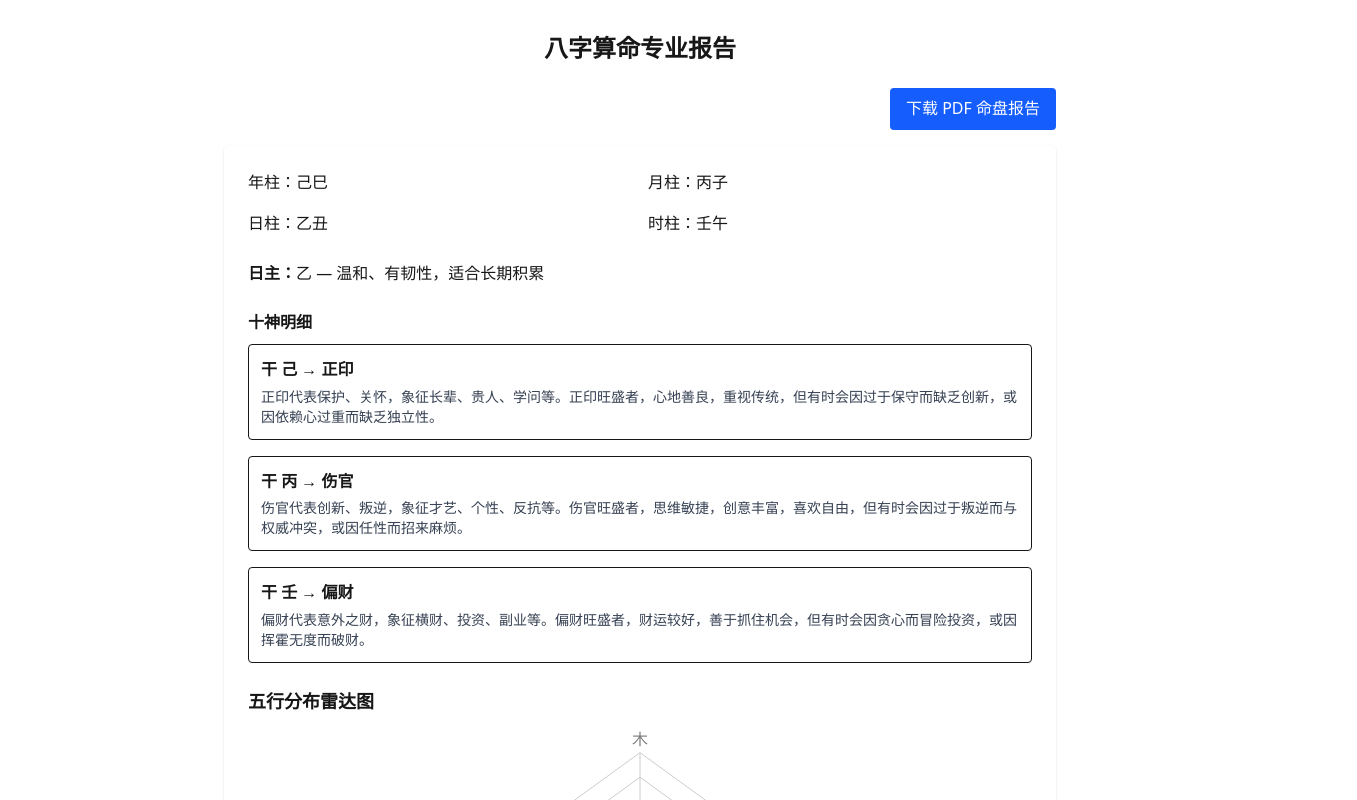
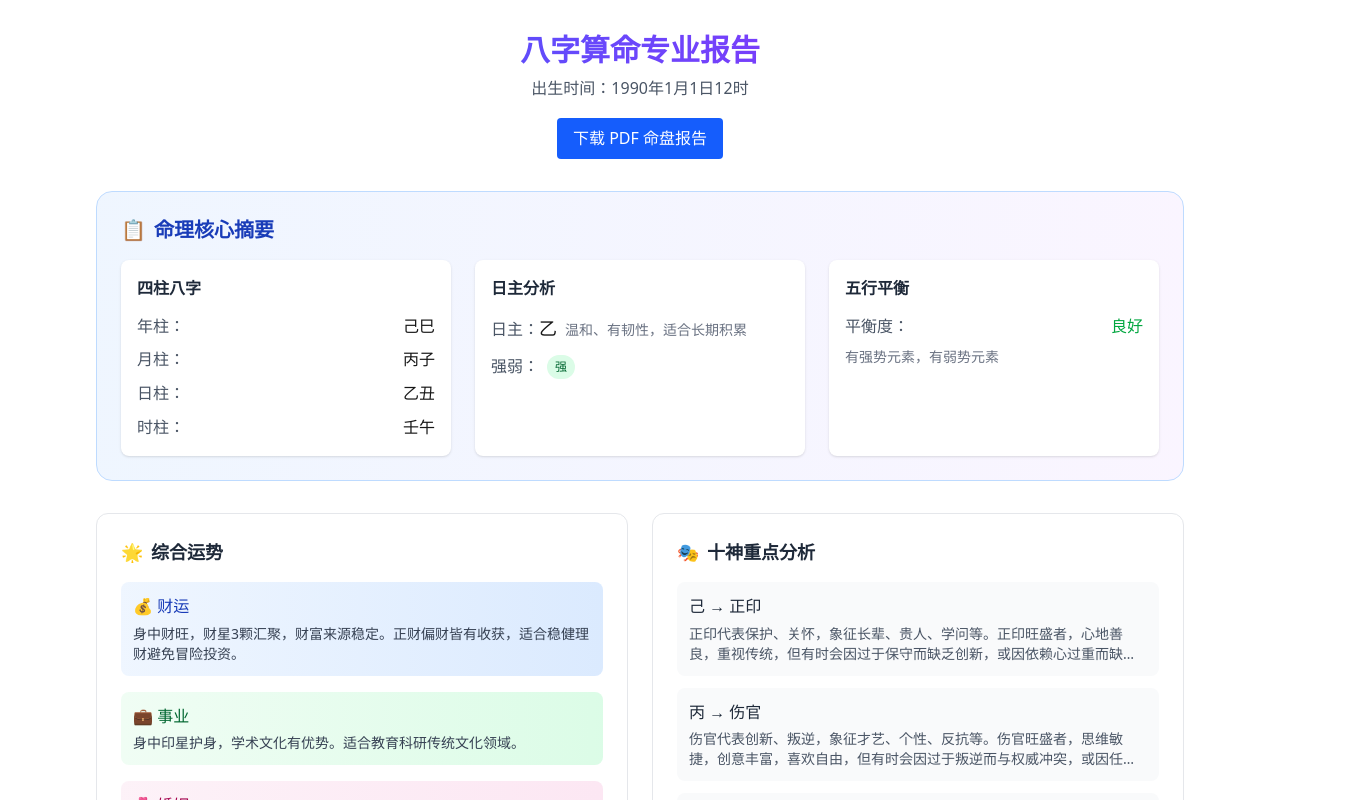
Before and after one commit to fengjutian/bazi, a Next.js app: page /result in a window 1280 px wide. Shown: the top 800 px of the page, 1357 px wide, since content can reach past the window. Built offline with nearby package versions, Linux system fonts and the light colour scheme.

Commit message:
feat(ui): 重构八字结果页面并增强可视化展示
- 将结果页面重新设计为现代化卡片布局
- 添加日主强弱分析功能
- 实现关键年份运势筛选和展示
- 优化五行平衡和十神分析的视觉呈现
- 改进整体UI响应式设计

```diff
--- a/src/app/result/page.tsx
+++ b/src/app/result/page.tsx
@@ -6,6 +6,7 @@ import { explainBazi } from "@/lib/explain"
 import { calcAllTenGods, TEN_GOD_EXPLANATIONS } from "@/lib/tenGod"
 import { calcDaYun, calcLiuNianFull } from "@/lib/daYun"
 import { generateFortune } from "@/lib/fortune"
+import { judgeDayMasterStrength } from "@/lib/fiveElements"
 import BaziChart from "@/components/BaziChart"
 import DaYunChart from "@/components/DaYunChart"
 import ExportPdfButton from "@/components/ExportPdfButton"
@@ -41,10 +42,11 @@ export default function ResultPage({ searchParams }: ResultPageProps) {
   const birthDate = new Date(birthYear, birthMonth - 1, birthDay, birthHour)
   const daYunList = calcDaYun(result.dayMaster, birthDate, true)
 
-  // 4️⃣ 流年计算
+  // 4️⃣ 流年计算（只显示关键年份）
   const liuNianList = calcLiuNianFull(result.dayMaster, birthYear, daYunList[0].startAge, true)
+  const keyLiuNianList = liuNianList.filter(ln => [20, 25, 30, 35, 40, 45, 50, 60, 70, 80].includes(ln.age))
 
-  // 5️⃣ 综合运势（使用完整八字信息）
+  // 5️⃣ 综合运势
   const fortune = generateFortune(result.dayMaster, [
     result.pillars.year,
     result.pillars.month,
@@ -52,138 +54,254 @@ export default function ResultPage({ searchParams }: ResultPageProps) {
     result.pillars.hour
   ])
 
+  // 6️⃣ 日主强弱分析
+  const dayMasterStrength = judgeDayMasterStrength(result.dayMaster, Object.values(result.pillars))
+
+  // 7️⃣ 关键指标计算
+  const fiveElementsBalance = Object.values(result.fiveElements).reduce((sum, val) => sum + val, 0) / 5
+  const hasStrongElement = Object.values(result.fiveElements).some(val => val > 0.8)
+  const hasWeakElement = Object.values(result.fiveElements).some(val => val < 0.2)
+
   return (
-    <div className="p-8 max-w-4xl mx-auto space-y-6">
-      <h1 className="text-2xl font-bold text-center">八字算命专业报告</h1>
-
-      <div className="flex justify-end mb-4">
+    <div className="p-4 md:p-8 max-w-6xl mx-auto space-y-8">
+      {/* 页面头部 */}
+      <div className="text-center">
+        <h1 className="text-3xl font-bold bg-gradient-to-r from-blue-600 to-purple-600 bg-clip-text text-transparent">
+          八字算命专业报告
+        </h1>
+        <p className="text-gray-600 mt-2">
+          出生时间：{birthYear}年{birthMonth}月{birthDay}日{birthHour}时
+        </p>
+        <div className="flex justify-center mt-4">
           <ExportPdfButton targetId="bazi-report" fileName="八字专业报告.pdf" />
         </div>
+      </div>
 
-      <div id="bazi-report" className="space-y-6 bg-white p-6 rounded shadow">
+      <div id="bazi-report" className="space-y-8">
+        {/* 1. 核心摘要卡片 */}
+        <section className="bg-gradient-to-r from-blue-50 to-purple-50 border border-blue-200 rounded-2xl p-6">
+          <h2 className="text-xl font-bold text-blue-800 mb-4 flex items-center">
+            <span className="mr-2">📋</span>
+            命理核心摘要
+          </h2>
 
-        {/* 基本信息 */}
-        <section className="grid grid-cols-2 gap-4">
-          <div>年柱：{result.pillars.year}</div>
-          <div>月柱：{result.pillars.month}</div>
-          <div>日柱：{result.pillars.day}</div>
-          <div>时柱：{result.pillars.hour}</div>
-        </section>
+          <div className="grid grid-cols-1 md:grid-cols-3 gap-6">
+            {/* 八字信息 */}
+            <div className="bg-white p-4 rounded-lg shadow-sm">
+              <h3 className="font-semibold text-gray-800 mb-3">四柱八字</h3>
+              <div className="space-y-2">
+                <div className="flex justify-between">
+                  <span className="text-gray-600">年柱：</span>
+                  <span className="font-medium">{result.pillars.year}</span>
+                </div>
+                <div className="flex justify-between">
+                  <span className="text-gray-600">月柱：</span>
+                  <span className="font-medium">{result.pillars.month}</span>
+                </div>
+                <div className="flex justify-between">
+                  <span className="text-gray-600">日柱：</span>
+                  <span className="font-medium">{result.pillars.day}</span>
+                </div>
+                <div className="flex justify-between">
+                  <span className="text-gray-600">时柱：</span>
+                  <span className="font-medium">{result.pillars.hour}</span>
+                </div>
+              </div>
+            </div>
 
-        <section>
-          <strong>日主：</strong>{result.dayMaster} — {explainBazi(result.dayMaster)}
-        </section>
-
-        {/* 十神分析 */}
-        <section>
-          <h2 className="font-semibold mb-2">十神明细</h2>
-          <div className="space-y-4">
-            {tenGods.map((tg, i) => (
-              <div key={i} className="p-3 border rounded">
-                <div><strong>干 {tg.stem} → {tg.relation}</strong></div>
-                <div className="text-sm text-gray-700 mt-1">{TEN_GOD_EXPLANATIONS[tg.relation]}</div>
-              </div>
-            ))}
-          </div>
-        </section>
-
-        {/* 可视化图表 */}
-        <BaziChart result={result} tenGods={tenGods} />
-        {/* 五行分布雷达图解读 */}
-        <section className="bg-gray-50 p-4 rounded-lg">
-          <h2 className="font-semibold mb-3">五行分布雷达图解读</h2>
-          <div className="space-y-2">
-            <div><strong>五行强弱判断：</strong>靠近外圈的元素表示能量旺盛，靠近中心的元素表示能量不足。</div>
-            <div><strong>五行平衡分析：</strong>元素分布均匀表示命运平稳；元素强弱不均表示命运有明显倾向性。</div>
-            <div><strong>相生关系：</strong>木生火→火生土→土生金→金生水→水生木，相生链条完整表示能量流通顺畅。</div>
-            <div><strong>相克关系：</strong>木克土→土克水→水克火→火克金→金克木，相克关系需要平衡。</div>
-            <div><strong>命运指导：</strong>强木者创造力强，强火者热情活力，强土者踏实稳重，强金者果断坚毅，强水者智慧灵活。</div>
-          </div>
-        </section>
-
-        {/* 十神分布图解读 */}
-        <section className="bg-gray-50 p-4 rounded-lg">
-          <h2 className="font-semibold mb-3">十神分布图解读</h2>
-          <div className="space-y-2">
-            <div><strong>十神含义：</strong>十神是八字命理中的重要概念，代表日主与其他天干地支的关系，包括比肩、劫财、食神、伤官、偏财、正财、七杀、正官、偏印、正印。</div>
-            <div><strong>分布分析：</strong>图表显示各十神的出现频次，频次高的十神对命运影响较大。</div>
-            <div><strong>比肩/劫财：</strong>代表兄弟姐妹、朋友、竞争对手，过多则可能竞争压力大，过少则可能缺乏助力。</div>
-            <div><strong>食神/伤官：</strong>代表才华、子女、表达方式，过多则可能恃才傲物，过少则可能缺乏创造力。</div>
-            <div><strong>偏财/正财：</strong>代表财富、配偶，过多则可能物质欲望强，过少则可能财运较弱。</div>
-            <div><strong>七杀/正官：</strong>代表事业、权力、压力，过多则可能压力过大，过少则可能缺乏权威。</div>
-            <div><strong>偏印/正印：</strong>代表智慧、长辈、贵人，过多则可能思虑过重，过少则可能缺乏庇护。</div>
-            <div><strong>命运指导：</strong>根据十神分布，可了解个人的优势领域和需要注意的方面，针对性地调整行为和发展方向。</div>
-          </div>
-        </section>
-
-        <DaYunChart daYunList={daYunList} liuNianList={liuNianList} />
-
-        {/* 大运与流年图表解读 */}
-        <section className="bg-gray-50 p-4 rounded-lg">
-          <h2 className="font-semibold mb-3">大运与流年图表解读</h2>
+            {/* 日主分析 */}
+            <div className="bg-white p-4 rounded-lg shadow-sm">
+              <h3 className="font-semibold text-gray-800 mb-3">日主分析</h3>
               <div className="space-y-3">
                 <div>
-              <strong>大运概览图表：</strong>
-              <ul className="list-disc pl-5 mt-1 space-y-1">
-                <li>显示人生中每十年一变的大运周期</li>
-                <li>横轴为大运序号，纵轴为大运起始年龄</li>
-                <li>每个柱子代表一个大运周期，高度表示开始年龄</li>
-                <li>通过图表可直观了解何时进入新的大运，提前做好准备</li>
-                <li>大运交接期（一般为前后一年）运势可能有波动，需特别注意</li>
-              </ul>
+                  <span className="text-gray-600">日主：</span>
+                  <span className="font-medium text-lg">{result.dayMaster}</span>
+                  <span className="text-sm text-gray-500 ml-2">{explainBazi(result.dayMaster)}</span>
                 </div>
-            <div>
-              <strong>流年十神趋势图表：</strong>
-              <ul className="list-disc pl-5 mt-1 space-y-1">
-                <li>显示从起始年龄到100岁的十神变化趋势</li>
-                <li>横轴为年龄，纵轴为十神类型</li>
-                <li>线条走势反映十神类型的变化，帮助预测不同年龄段的运势特点</li>
-                <li>十神类型的转变往往意味着生活重心和挑战的变化</li>
-                <li>结合大运和流年的十神变化，可更准确地把握人生机遇与挑战</li>
-              </ul>
+                <div className="flex items-center">
+                  <span className="text-gray-600">强弱：</span>
+                  <span className={`ml-2 px-2 py-1 rounded-full text-xs font-medium ${
+                    dayMasterStrength === 'strong' ? 'bg-green-100 text-green-800' :
+                    dayMasterStrength === 'medium' ? 'bg-yellow-100 text-yellow-800' :
+                    'bg-red-100 text-red-800'
+                  }`}>
+                    {dayMasterStrength === 'strong' ? '强' : dayMasterStrength === 'medium' ? '中' : '弱'}
+                  </span>
+                </div>
+              </div>
+            </div>
+
+            {/* 五行平衡 */}
+            <div className="bg-white p-4 rounded-lg shadow-sm">
+              <h3 className="font-semibold text-gray-800 mb-3">五行平衡</h3>
+              <div className="space-y-2">
+                <div className="flex justify-between">
+                  <span className="text-gray-600">平衡度：</span>
+                  <span className={`font-medium ${
+                    fiveElementsBalance > 0.7 ? 'text-green-600' :
+                    fiveElementsBalance > 0.5 ? 'text-yellow-600' : 'text-red-600'
+                  }`}>
+                    {fiveElementsBalance > 0.7 ? '良好' : fiveElementsBalance > 0.5 ? '一般' : '需要关注'}
+                  </span>
+                </div>
+                <div className="text-sm text-gray-500">
+                  {hasStrongElement && '有强势元素'}
+                  {hasStrongElement && hasWeakElement && '，'}
+                  {hasWeakElement && '有弱势元素'}
+                </div>
+              </div>
             </div>
           </div>
         </section>
 
+        {/* 2. 关键运势分析 */}
+        <section className="grid grid-cols-1 md:grid-cols-2 gap-6">
           {/* 综合运势 */}
-        <section className="space-y-2">
-          <h2 className="font-semibold text-lg">综合运势分析</h2>
-          <div><strong>财运：</strong>{fortune.wealth}</div>
-          <div><strong>事业：</strong>{fortune.career}</div>
-          <div><strong>婚姻：</strong>{fortune.marriage}</div>
-          <div><strong>健康：</strong>{fortune.health}</div>
-          {fortune.study && <div><strong>学业 / 才能：</strong>{fortune.study}</div>}
-          {fortune.social && <div><strong>人际 / 贵人：</strong>{fortune.social}</div>}
+          <div className="bg-white border border-gray-200 rounded-xl p-6">
+            <h2 className="text-lg font-bold text-gray-800 mb-4 flex items-center">
+              <span className="mr-2">🌟</span>
+              综合运势
+            </h2>
+            <div className="space-y-4">
+              <div className="bg-gradient-to-r from-blue-50 to-blue-100 p-3 rounded-lg">
+                <div className="font-medium text-blue-800">💰 财运</div>
+                <div className="text-sm text-gray-700 mt-1">{fortune.wealth}</div>
+              </div>
+              <div className="bg-gradient-to-r from-green-50 to-green-100 p-3 rounded-lg">
+                <div className="font-medium text-green-800">💼 事业</div>
+                <div className="text-sm text-gray-700 mt-1">{fortune.career}</div>
+              </div>
+              <div className="bg-gradient-to-r from-pink-50 to-pink-100 p-3 rounded-lg">
+                <div className="font-medium text-pink-800">💑 婚姻</div>
+                <div className="text-sm text-gray-700 mt-1">{fortune.marriage}</div>
+              </div>
+              <div className="bg-gradient-to-r from-red-50 to-red-100 p-3 rounded-lg">
+                <div className="font-medium text-red-800">❤️ 健康</div>
+                <div className="text-sm text-gray-700 mt-1">{fortune.health}</div>
+              </div>
+            </div>
+          </div>
+
+          {/* 十神重点分析 */}
+          <div className="bg-white border border-gray-200 rounded-xl p-6">
+            <h2 className="text-lg font-bold text-gray-800 mb-4 flex items-center">
+              <span className="mr-2">🎭</span>
+              十神重点分析
+            </h2>
+            <div className="space-y-3">
+              {tenGods.slice(0, 3).map((tg, i) => (
+                <div key={i} className="bg-gray-50 p-3 rounded-lg">
+                  <div className="font-medium text-gray-800">{tg.stem} → {tg.relation}</div>
+                  <div className="text-sm text-gray-600 mt-1 line-clamp-2">
+                    {TEN_GOD_EXPLANATIONS[tg.relation].substring(0, 80)}...
+                  </div>
+                </div>
+              ))}
+              {tenGods.length > 3 && (
+                <div className="text-center text-sm text-gray-500">
+                  还有 {tenGods.length - 3} 个十神关系
+                </div>
+              )}
+            </div>
+          </div>
         </section>
 
-        {/* 流年详细，每年独立 section 可分页 */}
-        <section className="space-y-4">
-          {liuNianList.map((ln, idx) => {
-            // 为流年创建临时的四柱数组（使用流年柱作为年柱，其他柱用默认值）
+        {/* 3. 可视化图表 */}
+        <section className="bg-white border border-gray-200 rounded-xl p-6">
+          <h2 className="text-lg font-bold text-gray-800 mb-4 flex items-center">
+            <span className="mr-2">📊</span>
+            命理可视化分析
+          </h2>
+          <div className="space-y-8">
+            <BaziChart result={result} tenGods={tenGods} />
+            <DaYunChart daYunList={daYunList} liuNianList={liuNianList} />
+          </div>
+        </section>
+
+        {/* 4. 关键年份运势 */}
+        <section className="bg-white border border-gray-200 rounded-xl p-6">
+          <h2 className="text-lg font-bold text-gray-800 mb-4 flex items-center">
+            <span className="mr-2">⏳</span>
+            关键年份运势
+          </h2>
+          <div className="grid grid-cols-1 md:grid-cols-2 lg:grid-cols-3 gap-4">
+            {keyLiuNianList.map((ln, idx) => {
               const tempPillars = [
-              ln.pillar, // 流年柱作为年柱
-              result.pillars.month, // 使用原月柱
-              result.pillars.day,   // 使用原日柱
-              result.pillars.hour   // 使用原时柱
+                ln.pillar,
+                result.pillars.month,
+                result.pillars.day,
+                result.pillars.hour
               ]
               const yearFortune = generateFortune(result.dayMaster, tempPillars)
+
               return (
-              <div key={idx} className="p-4 border rounded break-inside-avoid">
-                <div><strong>年龄 {ln.age} 岁 / 公历 {ln.year} 年</strong></div>
-                <div>流年柱：{ln.pillar}</div>
-                <div>十神：{ln.tenGods.map(tg => tg.relation).join('、')}</div>
-                <div>五行分布：{Object.entries(ln.fiveElements).map(([k,v])=>`${k}:${v}`).join(' ')}</div>
-                <div className="mt-2 space-y-1">
-                  <div><strong>财运：</strong>{yearFortune.wealth}</div>
-                  <div><strong>事业：</strong>{yearFortune.career}</div>
-                  <div><strong>婚姻：</strong>{yearFortune.marriage}</div>
-                  <div><strong>健康：</strong>{yearFortune.health}</div>
-                  {yearFortune.study && <div><strong>学业 / 才能：</strong>{yearFortune.study}</div>}
-                  {yearFortune.social && <div><strong>人际 / 贵人：</strong>{yearFortune.social}</div>}
+                <div key={idx} className="bg-gradient-to-br from-gray-50 to-white border border-gray-200 rounded-lg p-4">
+                  <div className="text-center mb-3">
+                    <div className="font-bold text-lg text-blue-600">{ln.age}岁</div>
+                    <div className="text-sm text-gray-500">{ln.year}年</div>
+                    <div className="text-xs text-gray-400 mt-1">{ln.pillar}</div>
+                  </div>
+
+                  <div className="space-y-2 text-sm">
+                    <div className="flex items-center">
+                      <span className="text-gray-500 w-16">财运：</span>
+                      <span className="text-gray-700 truncate">{yearFortune.wealth.substring(0, 15)}...</span>
+                    </div>
+                    <div className="flex items-center">
+                      <span className="text-gray-500 w-16">事业：</span>
+                      <span className="text-gray-700 truncate">{yearFortune.career.substring(0, 15)}...</span>
+                    </div>
+                    <div className="flex items-center">
+                      <span className="text-gray-500 w-16">健康：</span>
+                      <span className="text-gray-700 truncate">{yearFortune.health.substring(0, 15)}...</span>
+                    </div>
                   </div>
                 </div>
               )
             })}
+          </div>
+        </section>
+
+        {/* 5. 详细分析（可折叠） */}
+        <section className="bg-white border border-gray-200 rounded-xl p-6">
+          <h2 className="text-lg font-bold text-gray-800 mb-4 flex items-center">
+            <span className="mr-2">📖</span>
+            详细命理分析
+          </h2>
+
+          <div className="space-y-6">
+            {/* 五行详细分析 */}
+            <div>
+              <h3 className="font-semibold text-gray-700 mb-3">五行力量分布</h3>
+              <div className="grid grid-cols-2 md:grid-cols-5 gap-3">
+                {Object.entries(result.fiveElements).map(([element, value]) => (
+                  <div key={element} className="text-center">
+                    <div className="font-medium text-gray-800">{element}</div>
+                    <div className="text-2xl font-bold text-blue-600">{value.toFixed(1)}</div>
+                    <div className="w-full bg-gray-200 rounded-full h-2 mt-1">
+                      <div
+                        className="bg-blue-500 h-2 rounded-full"
+                        style={{ width: `${value * 100}%` }}
+                      ></div>
+                    </div>
+                  </div>
+                ))}
+              </div>
+            </div>
+
+            {/* 完整十神分析 */}
+            <div>
+              <h3 className="font-semibold text-gray-700 mb-3">完整十神关系</h3>
+              <div className="space-y-3">
+                {tenGods.map((tg, i) => (
+                  <div key={i} className="border-l-4 border-blue-500 pl-3 py-1">
+                    <div className="font-medium">{tg.stem} → {tg.relation}</div>
+                    <div className="text-sm text-gray-600 mt-1">{TEN_GOD_EXPLANATIONS[tg.relation]}</div>
+                  </div>
+                ))}
+              </div>
+            </div>
+          </div>
         </section>
       </div>
     </div>
--- a/src/lib/fiveElements.ts
+++ b/src/lib/fiveElements.ts
@@ -193,8 +193,9 @@ function analyzeOvercomeChains(weights: Record<string, number>): string[] {
 // 判断日主强弱
 export function judgeDayMasterStrength(
   dayMaster: HeavenlyStem,
-  elements: FiveElementsResult
+  pillars: string[]
 ): 'strong' | 'medium' | 'weak' {
+  const elements = calculateCompleteElements(pillars, dayMaster)
   const dayMasterElement = STEM_ELEMENT[dayMaster]
   return elements.strengths[dayMasterElement] || 'medium'
 }
```
Also changed, not shown: src/lib/compatibility.ts (+2 -11 lines). Lines whose indentation alone changed are shown as unchanged.
